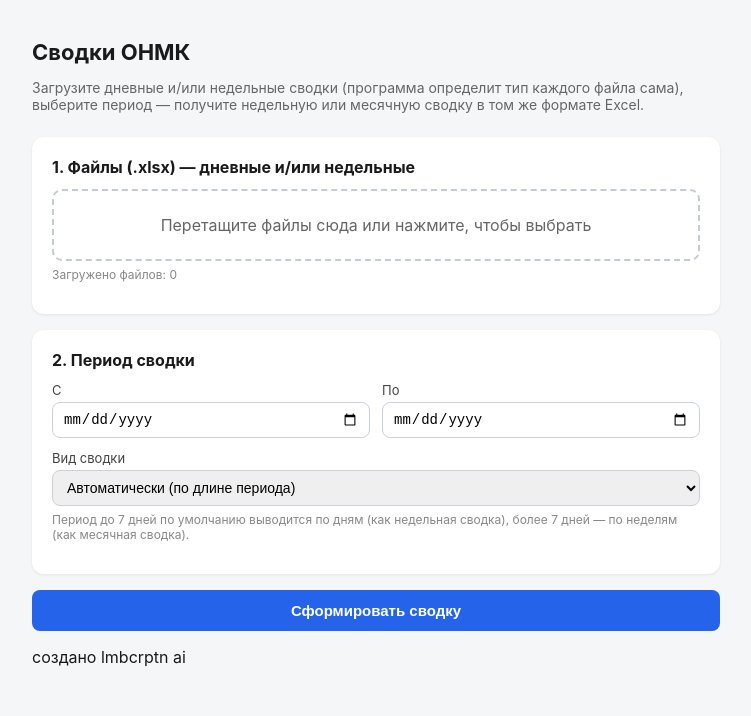
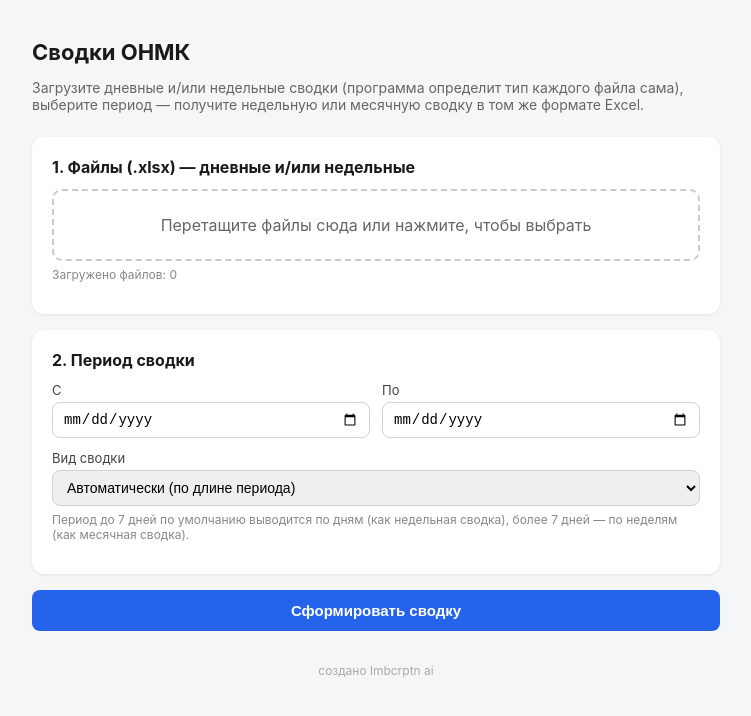
Before and after one commit to lmbcrptn/onmk-app-clean, a Next.js app: page / in a window 1280 px wide. Shown: the top 716 px of the page, without its empty margins (264-1015 px from the left). Built offline with nearby package versions, Linux system fonts and the light colour scheme.

Commit message:
Add footer styles to globals.css

```diff
--- a/app/globals.css
+++ b/app/globals.css
@@ -155,3 +155,10 @@ select {
   color: #888;
   margin-top: 6px;
 }
+
+.footer {
+  text-align: center;
+  font-size: 12px;
+  color: #aaa;
+  margin-top: 32px;
+}
```
